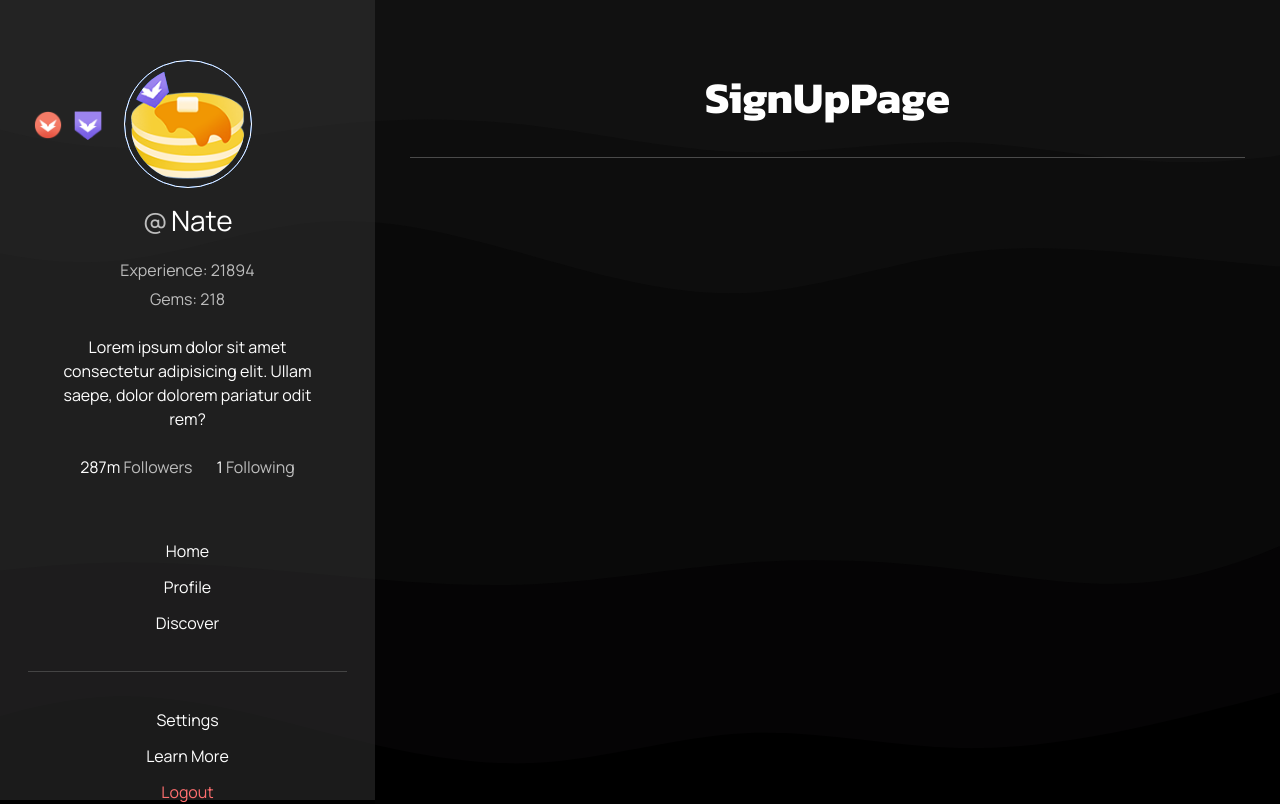
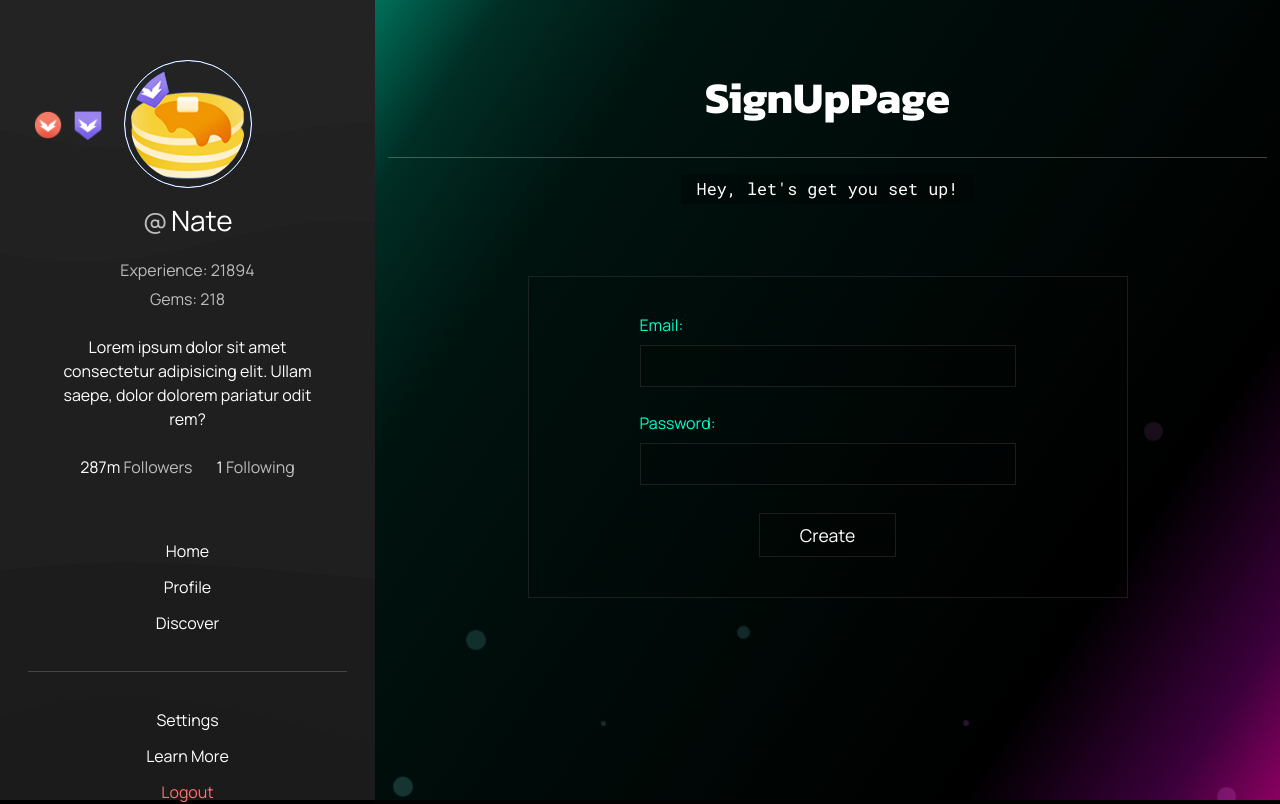
Before and after one commit to TDG-Org/Statue-Status, a React (Create React App) app in the folder client/: page /sign-up in a window 1280 px wide. Shown: the top 804 px of the page. Built offline with nearby package versions, Linux system fonts and the light colour scheme.

Commit message:
copied layout from the login page to sign up page

```diff
--- a/client/src/pages/SignUp/SignUpPage.jsx
+++ b/client/src/pages/SignUp/SignUpPage.jsx
@@ -16,10 +16,77 @@ import {
 } from "../../components";
 
 const SignUpPage = () => {
+
+  const content = "Hey, let's get you set up!";
+
+  // Fading in Elements
+  const elements = [
+     // Email
+    {
+      element:
+              <div className="signup-sect">
+                <p>Email:</p>
+                <input className="signup-input" type="email" />
+              </div>,
+      id: 1
+    },
+    // Password
+    {
+      element:
+              <div className="signup-sect">
+                <p>Password:</p>
+                <input className="signup-input" type="password" />
+              </div>,
+      id: 2
+    },
+    // Button
+    {
+      element:
+              <div className="signup-button-wrapper">
+                <button className="signup-btn">
+                  Create
+                </button>
+              </div>,
+      id: 3
+    }
+  ];
+  const [opacities, setOpacities] = useState(elements.map(() => 0));
+
+  useEffect(() => {
+    elements.forEach((element, index) => {
+      setTimeout(() => {
+        setOpacities(prevOpacities => {
+          const newOpacities = [...prevOpacities];
+          newOpacities[index] = 1;
+          return newOpacities;
+        });
+      }, index * 325);
+    });
+  }, []);
+
   return (
     <div className="SignUpPage page">
       <h1>SignUpPage</h1>
       <hr />
+
+      <div className="container">
+
+        {/* Typing Text  */}
+        <TypingText message={content} />
+
+        <div className="signup-inputs-wrapper">
+        {/* signup Input  */}
+        {elements.map((element, index) => (
+          React.cloneElement(element.element, {
+            style: { opacity: opacities[index], transition: "opacity 1s" },
+            key: element.id
+          })
+        ))}
+        </div>
+
+      </div>
+
+      <Flares />
 
     </div>
   );
--- a/client/src/pages/SignUp/SignUpPage.scss
+++ b/client/src/pages/SignUp/SignUpPage.scss
@@ -2,3 +2,169 @@
 
 // SCSS Variables
 @import "../../sass/variables.scss";
+
+.SignUpPage {
+  z-index: 2;
+  position: relative;
+  margin: 0 !important;
+  width: 100% !important;
+  background: rgb(0,111,89);
+  background: linear-gradient(124deg, rgba(0,111,89,1) 0%, rgba(0,46,37,1) 9%, rgba(0,19,15,1) 22%, rgba(0,0,0,1) 78%, rgba(59,0,59,1) 92%, rgba(139,0,97,1) 100%);
+
+
+  h1 {
+    i {
+      margin-left: .75rem;
+    }
+  }
+
+  .typed-text {
+    margin: 0 auto;
+  }
+
+  .login-page-overlay-background {
+    top: 0;
+    left: 0;
+    width: 100%;
+    height: 100%;
+    position: absolute;
+    background-size: cover;
+    background-image: url("../../assets/svgs/loginpage-background.svg");
+  }
+
+  // The Input Wrapper
+  .signup-inputs-wrapper {
+    width: 90%;
+    display: flex;
+    max-width: 600px;
+    margin: 4.5rem auto;
+    padding: 1.5rem 4rem;
+    flex-direction: column;
+    border: 1px solid $mid-dark-clr;
+    background-color: rgba(0, 0, 0, 0.071);
+
+    .signup-sect {
+      width: 80%;
+      margin: .75rem auto;
+
+      p {
+        font-size: 1rem;
+        color: $second-clr;
+        margin-bottom: .5rem;
+      }
+
+      .signup-input {
+        width: 100%;
+        color: #fff;
+        outline: none;
+        padding: .5rem .10rem;
+        transition: all 250ms ease;
+        border: 1px solid $mid-dark-clr;
+        background-color: rgba(0, 0, 0, 0.152);
+
+        &:hover {
+        border: 1px solid transparent;
+          border-bottom: 1px solid $accent-clr;
+          background-color: rgba(0, 0, 0, 0);
+        }
+
+        &:focus {
+          border: 1px solid transparent;
+          background-color: transparent;
+          border-bottom: 1px solid $accent-clr !important;
+        }
+
+        &:active {
+          background-color: transparent;
+          border: 1px solid transparent !important;
+        }
+      }
+    }
+
+    // signup Button
+    .signup-button-wrapper {
+      width: 100%;
+      display: flex;
+      align-items: center;
+      justify-content: center;
+
+      .signup-btn {
+        overflow: hidden;
+        color: $light-clr;
+        margin: 1rem auto;
+        font-size: 1.1rem;
+        position: relative;
+        padding: .5rem 2.5rem;
+        border: 1px solid $mid-dark-clr;
+        background-color: rgba(0, 0, 0, 0.152);
+
+        &:before {
+          top: 0;
+          content: '';
+          left: -100%;
+          width: 100%;
+          height: 100%;
+          position: absolute;
+          transition: all 250ms ease;
+          background: linear-gradient(
+            120deg,
+            transparent,
+            rgba(212, 255, 250, 0.4),
+            transparent
+          );
+        }
+
+        &:hover {
+          cursor: pointer;
+          color: var(--lght-clr);
+          background-color: transparent;
+          box-shadow: 1px 1px 15px 5px rgba(249, 208, 255, 0.114);
+        }
+
+        &:hover:before {
+          left: 100%;
+        }
+      }
+    }
+  }
+  .create-acc-message {
+    text-align: center;
+    margin-top: -2.5rem;
+    margin-bottom: 2.5rem;
+    color: $mid-light-clr;
+
+
+  }
+  .create-acc-btn-wrapper {
+    width: 100%;
+    margin-top: -2rem;
+    text-align: center;
+    font-size: 1.05rem;
+  }
+  .create-acc-btn {
+    margin: 0 auto;
+    color: $light-clr;
+    text-align: center;
+    &:hover {
+      color: $accent-clr;
+      text-decoration: underline !important;
+    }
+  }
+}
+
+// Media Queries
+
+@media screen and (max-width: 950px) {
+  .signupPage {
+    .signup-inputs-wrapper {
+      padding: 1rem 1rem;
+      .signup-input {
+        width: 90%;
+      }
+      .signup-btn {
+        width: 80%;
+        padding: .5rem .10rem;
+      }
+    }
+  }
+}
```
